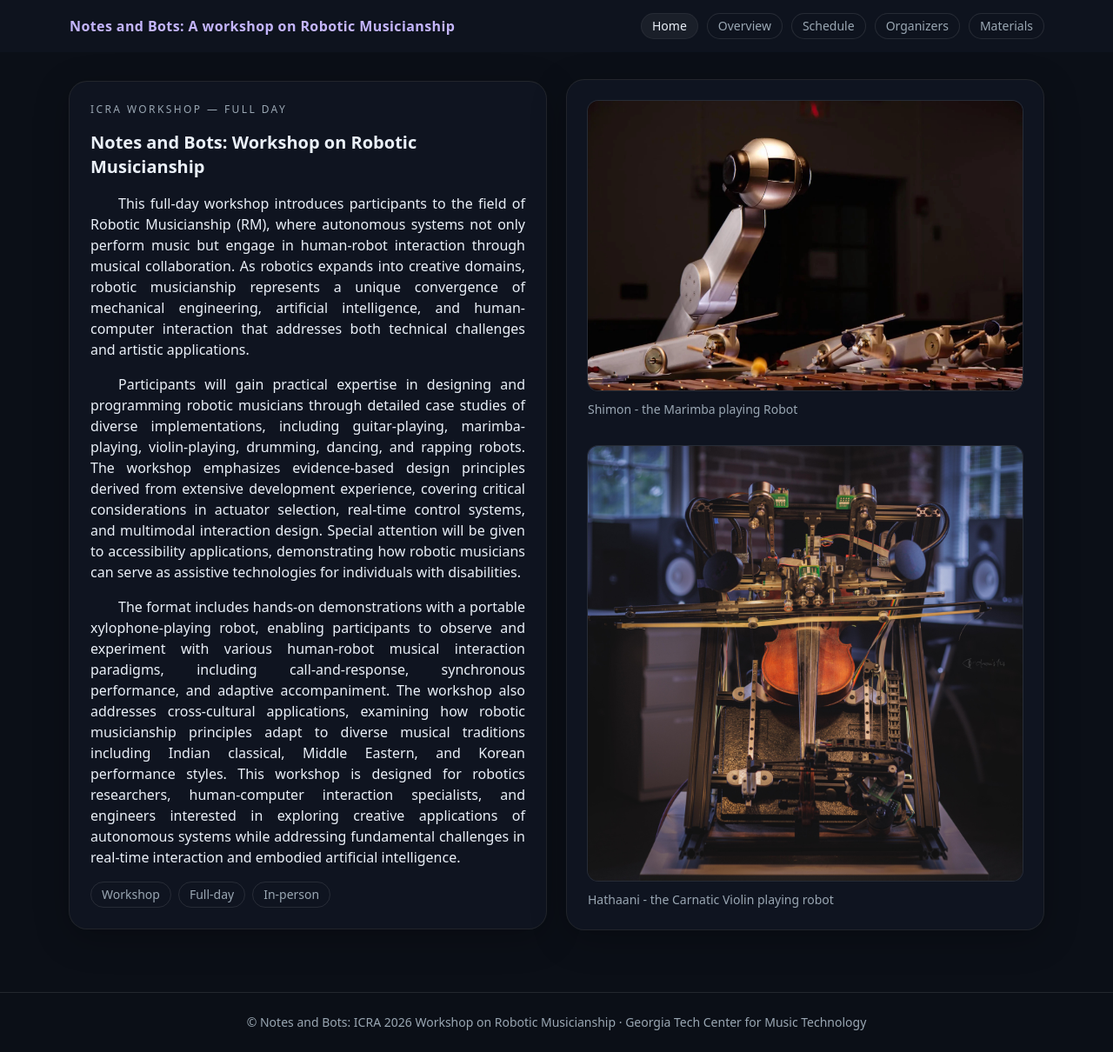
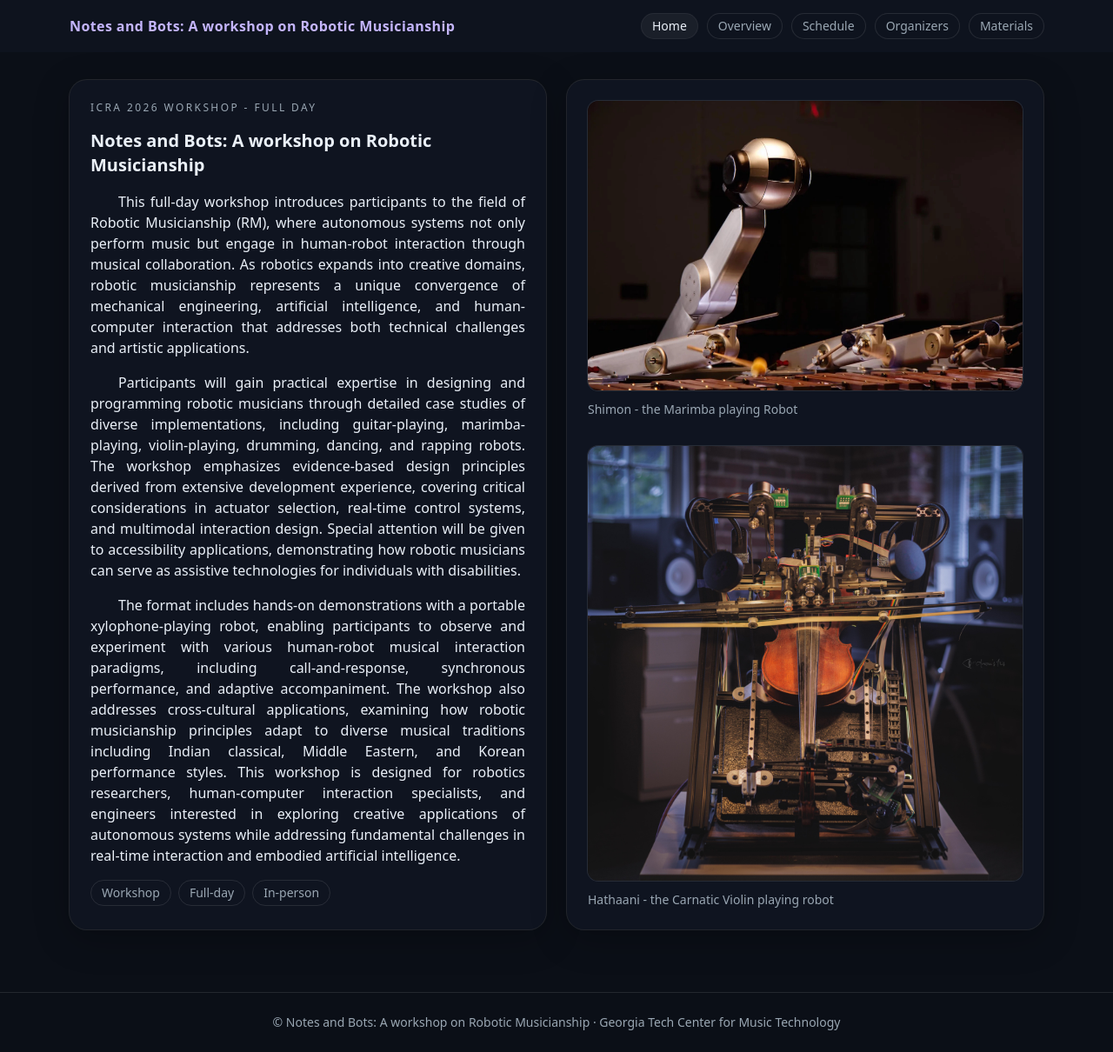
Before and after one commit to icra2026rm/icra2026rm.github.io, a Next.js app: page / in a window 1280 px wide. Shown: the whole page at 87% size. Built offline with nearby package versions, Linux system fonts and the light colour scheme.

Commit message:
Fixed layout

```diff
--- a/src/app/(pages)/page.tsx
+++ b/src/app/(pages)/page.tsx
@@ -6,14 +6,14 @@ import hathaaniImg from "@/../public/hathaani_v2.jpg"
 
 export default function HomePage() {
     return (
-        <div className="grid gap-6 md:grid-cols-2 items-center justify-center">
+        <div className="grid gap-6 md:grid-cols-2 justify-center">
             <Section>
                 <article className="prose prose-invert prose-a:text-accent max-w-none space-y-4">
                     <p className="uppercase text-xs tracking-[.2em] text-muted">
-                        ICRA Workshop — Full Day
+                        ICRA 2026 Workshop - Full Day
                     </p>
                     <h1 className="text-xl font-semibold">
-                        Notes and Bots: Workshop on Robotic Musicianship
+                        Notes and Bots: A workshop on Robotic Musicianship
                     </h1>
                     <p className="text-justify indent-8">
                         This full-day workshop introduces participants to the
@@ -59,26 +59,11 @@ export default function HomePage() {
                         interaction and embodied artificial intelligence.
                     </p>
                 </article>
-
-                {/* <p className="mt-3 leading-relaxed text-muted">
-                    Design, control, and interaction principles behind robotic
-                    musicians—guitar, marimba, violin, drumming, dancing, and
-                    rapping robots. Explore accessibility applications,
-                    real-time control, and multimodal HRI through live demos and
-                    structured interactions.
-                </p> */}
                 <div className="mt-4 flex flex-wrap gap-2">
                     <Badge>Workshop</Badge>
                     <Badge>Full-day</Badge>
                     <Badge>In-person</Badge>
                 </div>
-                {/* <hr className="my-5 border-white/10" />
-                <p className="leading-relaxed text-muted">
-                    The workshop bridges robotics, AI, and music via
-                    evidence-based practices (actuators, real-time systems,
-                    interaction design) and cross-cultural case studies (e.g.,
-                    Indian, Middle Eastern, Korean traditions).
-                </p> */}
             </Section>
 
             <Section>
--- a/src/components/Footer.tsx
+++ b/src/components/Footer.tsx
@@ -2,8 +2,8 @@ export default function Footer() {
     return (
         <footer className="mt-10 border-t border-white/10">
             <div className="mx-auto max-w-6xl px-4 py-6 text-center text-sm text-muted">
-                © Notes and Bots: ICRA 2026 Workshop on Robotic Musicianship ·
-                Georgia Tech Center for Music Technology
+                © Notes and Bots: A workshop on Robotic Musicianship
+                · Georgia Tech Center for Music Technology
             </div>
         </footer>
     );
```
